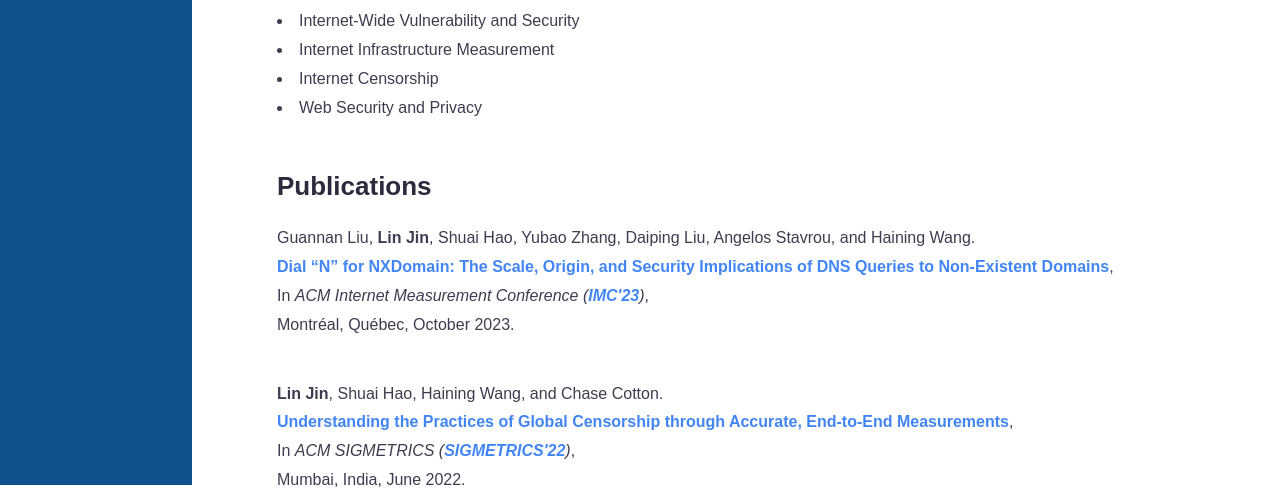
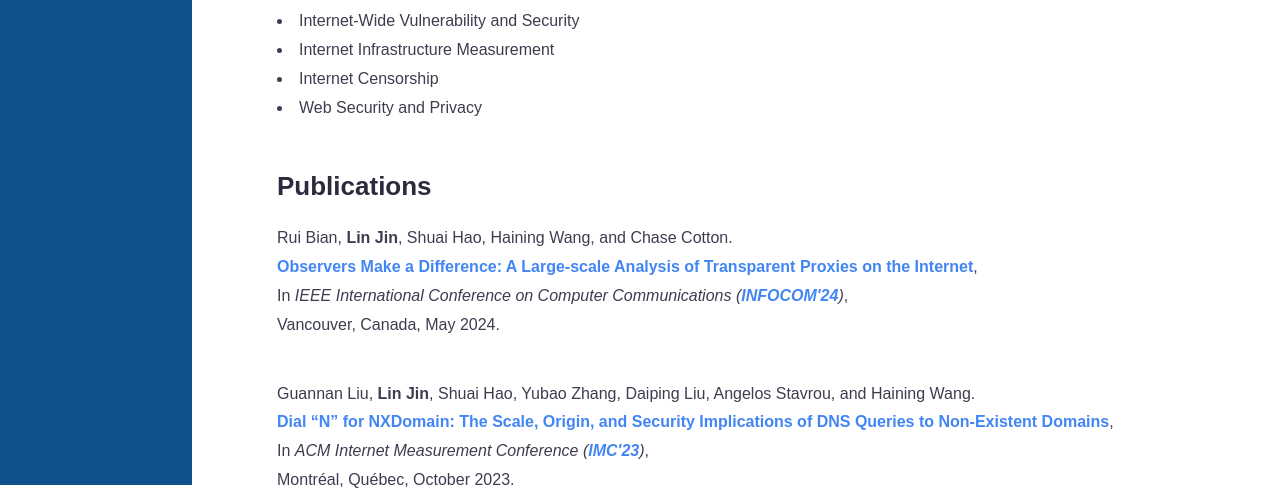
Before and after one commit to lin-jin/lin-jin.github.io, a plain HTML site: page index.html in a window 1280 px wide. Shown: the part 315-805 px from the top of the page. Drawn offline with Linux system fonts and the light colour scheme.

Commit message:
Update index.html

```diff
--- a/index.html
+++ b/index.html
@@ -105,6 +105,13 @@
         <h2>Publications</h2>
 
         <div class="content-item">
+            Rui Bian, <b>Lin Jin</b>, Shuai Hao, Haining Wang, and Chase Cotton.<br>
+            <b><a href="papers/infocom24.pdf" target="_blank">Observers Make a Difference: A Large-scale Analysis of Transparent Proxies on the Internet</a></b>,<br>
+            In <i>IEEE International Conference on Computer Communications (<a href="https://infocom2024.ieee-infocom.org/" target="_blank"><b>INFOCOM'24</b></a>)</i>,<br>
+            Vancouver, Canada, May 2024.
+        </div>
+
+        <div class="content-item">
             Guannan Liu, <b>Lin Jin</b>, Shuai Hao, Yubao Zhang, Daiping Liu, Angelos Stavrou, and Haining Wang.<br>
             <b><a href="papers/imc23.pdf" target="_blank">Dial “N” for NXDomain: The Scale, Origin, and Security Implications of DNS Queries to Non-Existent Domains</a></b>,<br>
             In <i>ACM Internet Measurement Conference (<a href="https://conferences.sigcomm.org/imc/2023/" target="_blank"><b>IMC'23</b></a>)</i>,<br>
```
